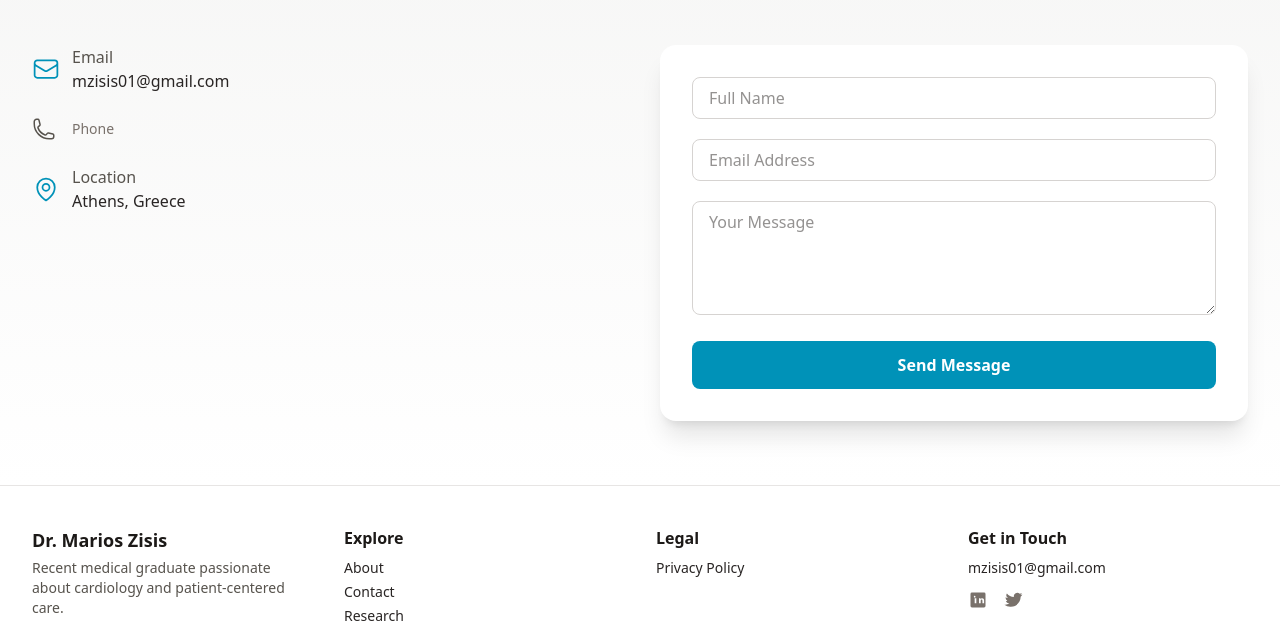
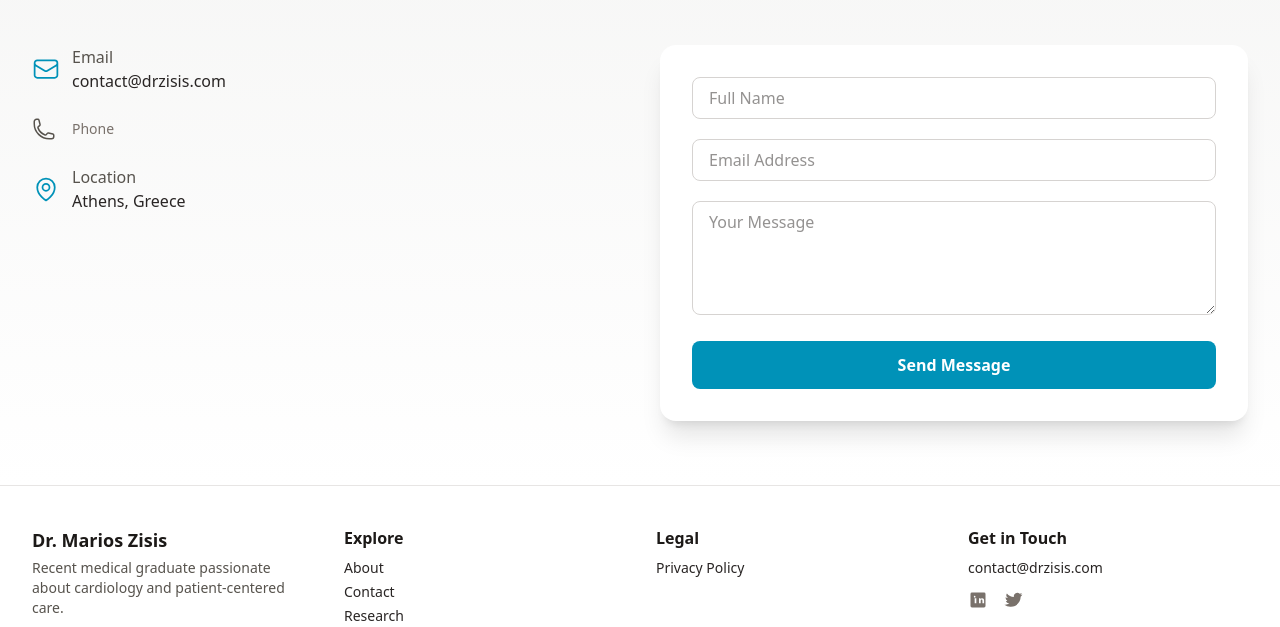
Before and after one commit to panteliskarabetsos/drzisis-portfolio, a Next.js app: page /contact in a window 1280 px wide. Shown: the part 212-839 px from the top of the page. Built offline with nearby package versions, Linux system fonts and the light colour scheme.

Commit message:
updated email contact

```diff
--- a/src/app/components/footer.js
+++ b/src/app/components/footer.js
@@ -37,7 +37,7 @@ export default function Footer() {
           <div>
             <h3 className="text-md font-semibold text-stone-900">Get in Touch</h3>
             <div className="mt-2 space-y-1 text-sm">
-              <a href="mailto:mzisis01@gmail.com" className="hover:text-cyan-600 transition">mzisis01@gmail.com</a>
+              <a href="mailto:contact@drzisis.com" className="hover:text-cyan-600 transition">contact@drzisis.com</a>
             </div>
 
             <div className="flex justify-center sm:justify-start space-x-4 mt-3">
--- a/src/app/contact/page.js
+++ b/src/app/contact/page.js
@@ -57,8 +57,8 @@ export default function ContactPage() {
               <EnvelopeIcon className="h-7 w-7 text-cyan-600" />
               <div>
                 <p className="text-stone-600">Email</p>
-                <a href="mailto:mzisis01@gmail.com" className="text-stone-800 hover:text-cyan-600 transition">
-                  mzisis01@gmail.com
+                <a href="mailto:contact@drzisis.com" className="text-stone-800 hover:text-cyan-600 transition">
+                  contact@drzisis.com
                 </a>
               </div>
 
```
Also changed, not shown: 1 other file (tests, documents, lock files or other folders).
